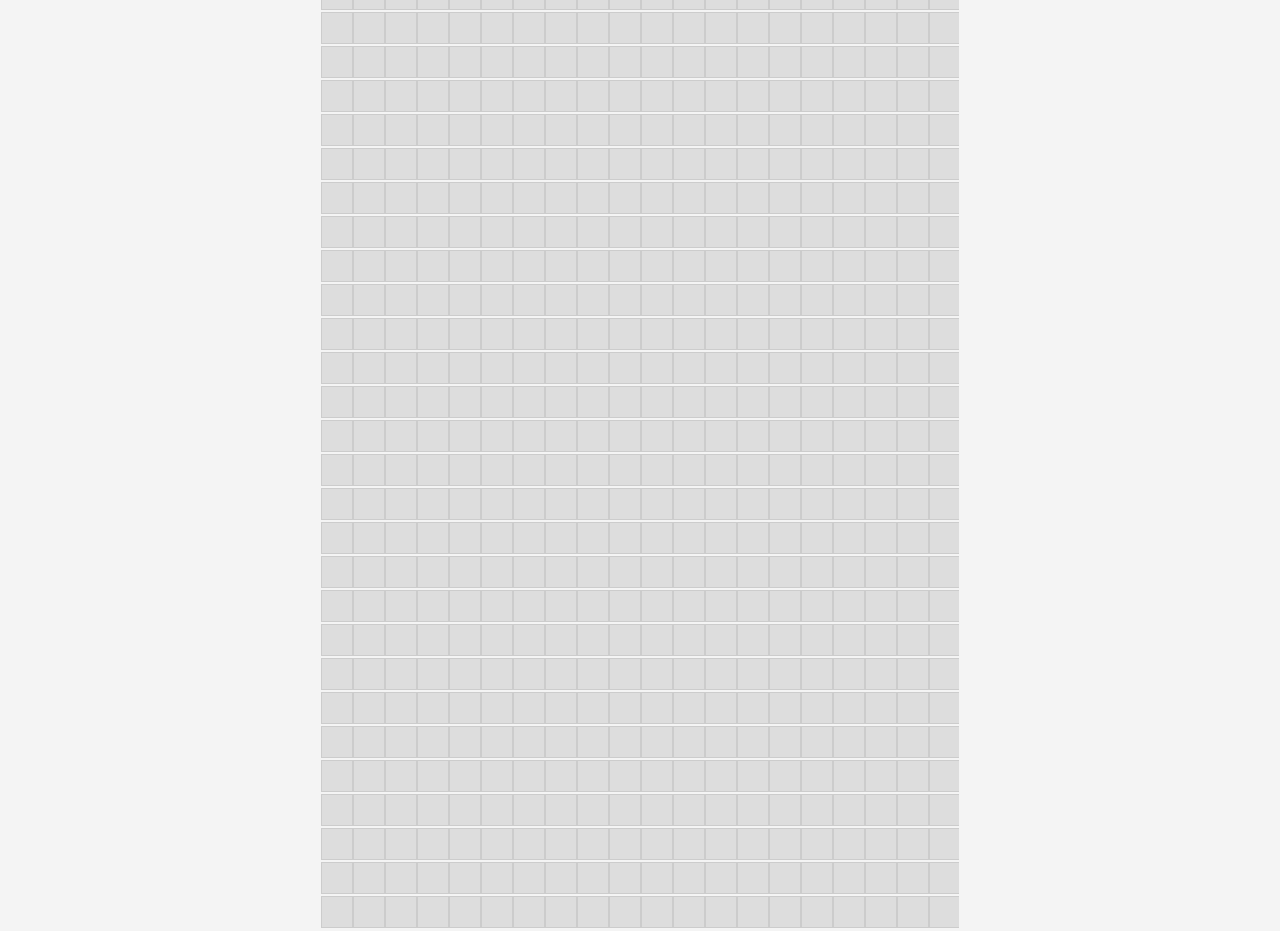
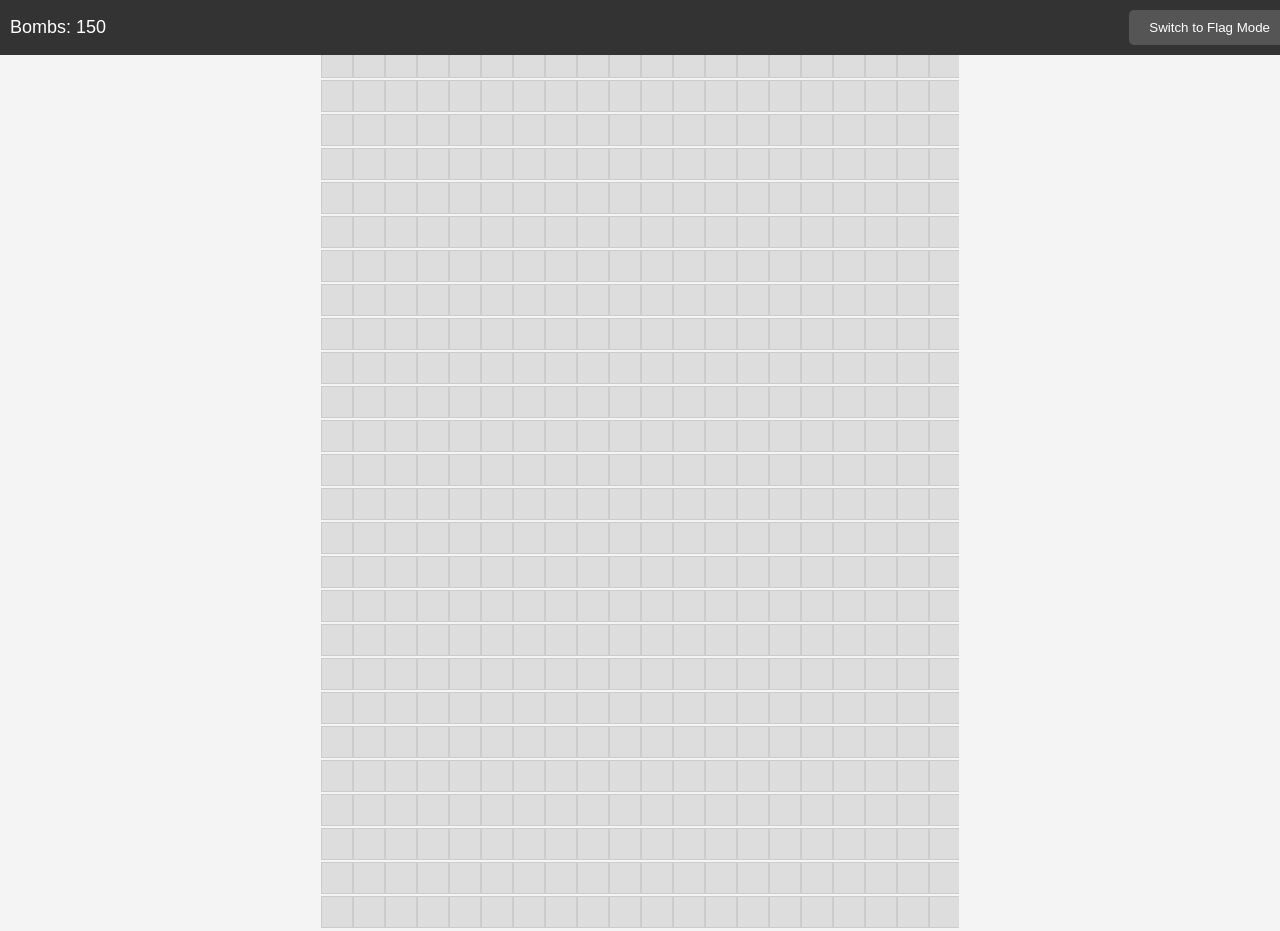
Before and after one commit to rayngoslin/minesweeperkele, a website: page index.html in a window 1280 px wide. Shown: the top 931 px of the page. Drawn offline with Linux system fonts and the light colour scheme.

Commit message:
Adjust aspect ratio, add HUD overlay for bombs and mode toggle

```diff
--- a/index.html
+++ b/index.html
@@ -14,6 +14,9 @@
     <div id="board"></div>
     <div id="controls">
       <button id="restart-btn">Restart</button>
+    </div>
+    <div id="hud">
+      <span id="bomb-count">Bombs: 150</span>
       <button id="toggle-mode">Switch to Flag Mode</button>
     </div>
   </div>
--- a/logic.js
+++ b/logic.js
@@ -2,8 +2,8 @@
 const MULTIPLIER = 5; // Change this value to make the field larger or smaller
 
 // Set the number of rows, columns, and mines
-const ROWS = 30; // Adjusted for a usable mobile aspect ratio
-const COLS = 20; // Adjusted for a usable mobile aspect ratio
+const ROWS = 40; // Taller field
+const COLS = 15; // Narrower field
 const NUM_MINES = 150; // 15% of the total cells
 
 let board = [];
@@ -50,6 +50,15 @@ function renderBoard() {
       boardElement.appendChild(cellElement);
     });
   });
+
+  updateBombCount(); // Update the HUD after rendering the board
+}
+
+// Update the bomb count in the HUD
+function updateBombCount() {
+  const bombCountElement = document.getElementById('bomb-count');
+  const flaggedCells = board.flat().filter((cell) => cell.flagged).length;
+  bombCountElement.textContent = `Bombs: ${NUM_MINES - flaggedCells}`;
 }
 
 // Handle cell click
@@ -158,6 +167,7 @@ function toggleFlag(r, c) {
   if (board[r][c].revealed) return;
 
   board[r][c].flagged = !board[r][c].flagged;
+  updateBombCount(); // Update the HUD after toggling a flag
 }
 
 // Initialize the game
@@ -189,3 +199,10 @@ gameContainer.addEventListener('touchend', (e) => {
   }
   lastTouchEnd = now;
 });
+
+// Toggle between "Flag" and "Reveal" modes
+document.getElementById('toggle-mode').addEventListener('click', () => {
+  mode = mode === 'reveal' ? 'flag' : 'reveal';
+  const toggleButton = document.getElementById('toggle-mode');
+  toggleButton.textContent = mode === 'reveal' ? 'Switch to Flag Mode' : 'Switch to Reveal Mode';
+});
--- a/style.css
+++ b/style.css
@@ -54,3 +54,32 @@ body {
 #controls {
   margin-top: 10px;
 }
+
+/* HUD overlay */
+#hud {
+  position: fixed;
+  top: 0;
+  left: 0;
+  width: 100%;
+  background-color: #333;
+  color: white;
+  display: flex;
+  justify-content: space-between;
+  align-items: center;
+  padding: 10px;
+  font-size: 18px;
+  z-index: 1000;
+}
+
+#hud button {
+  background-color: #555;
+  color: white;
+  border: none;
+  padding: 10px 20px;
+  cursor: pointer;
+  border-radius: 5px;
+}
+
+#hud button:hover {
+  background-color: #777;
+}
```
